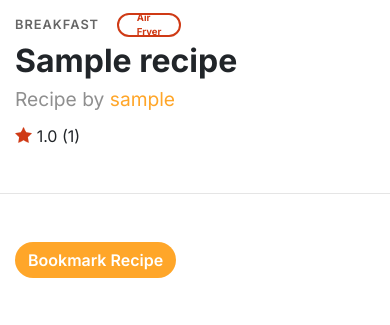
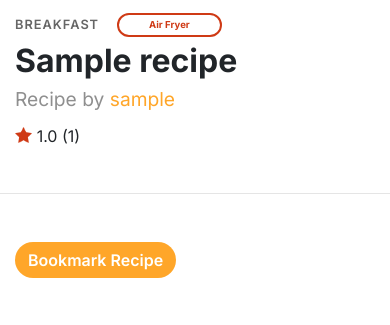
Before and after one commit to MichaelBMoss/simmr, a Django app: page /recipes/1/ in a window 390 px wide. Shown: the part 430-755 px from the top of the page. Run offline with Django 4.2, Linux system fonts and the light colour scheme; tables that the repository leaves empty hold one stand-in row (values such as "Sample post").

Commit message:
fix appliance sizing

```diff
--- a/main_app/static/css/style.css
+++ b/main_app/static/css/style.css
@@ -603,7 +603,7 @@ input[type=text], input[type=number], input[type=password] {
 
     .detail-appliance {
         height: 20px;
-        width: 50px;
+        width: fit-content;
         font-size: 0.6rem;
         font-weight: 700;
         padding: 10px 30px;
```
